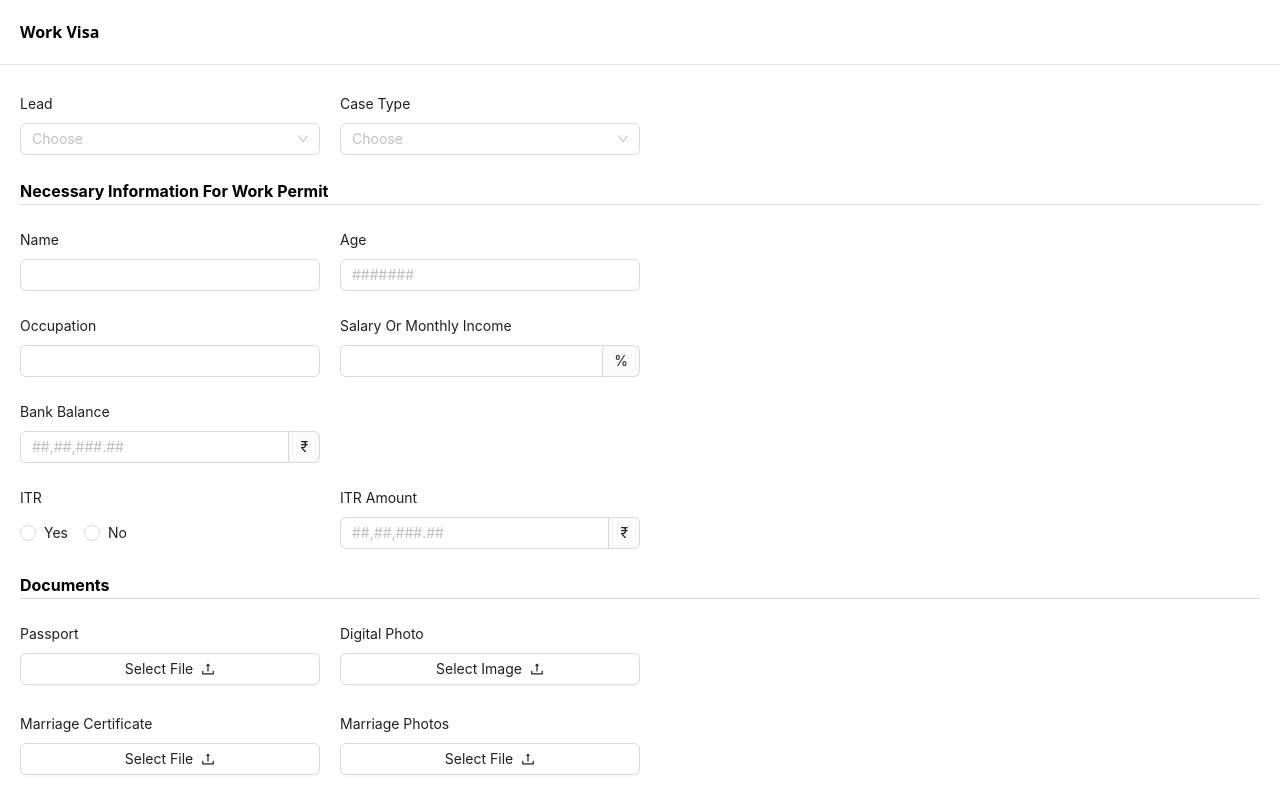
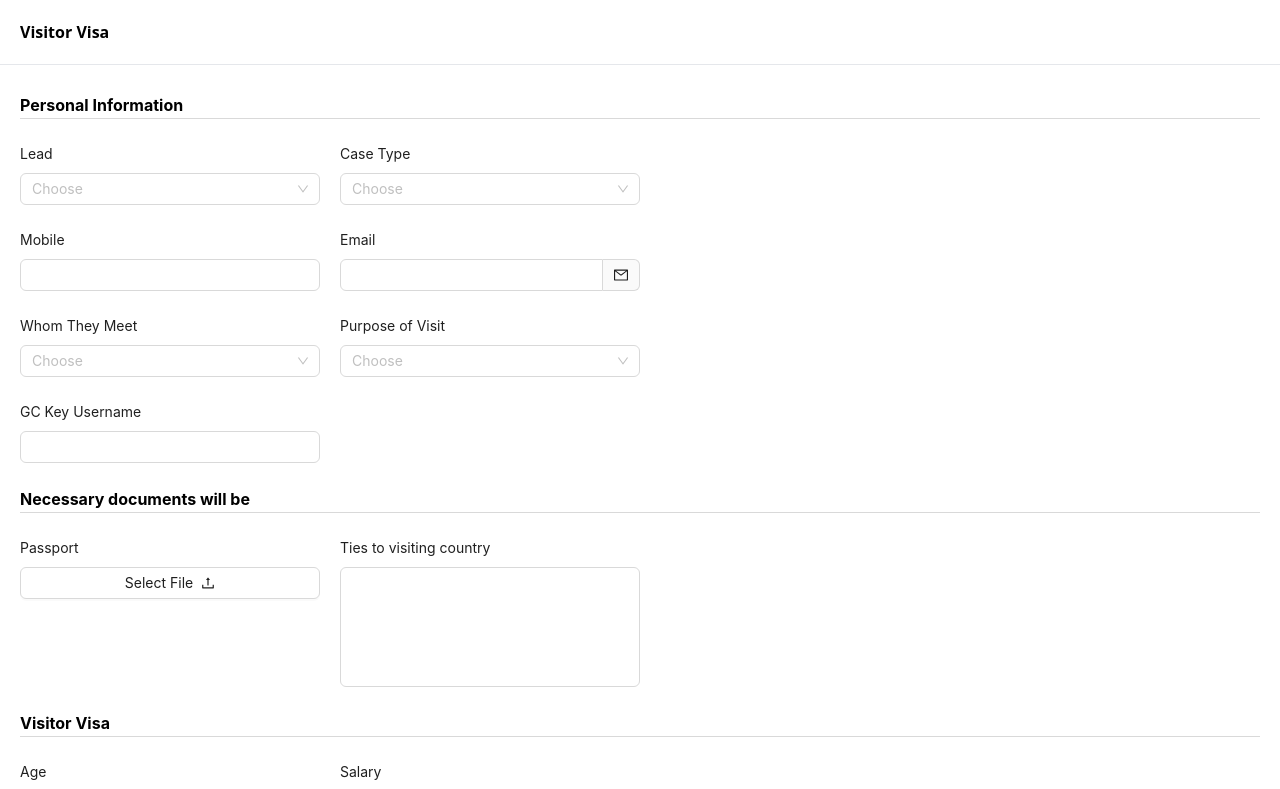
Before and after one commit to Soundharya2024/visa-management-TIC, a React (Vite) app: page / in a window 1280 px wide. Shown: the top 789 px of the page. Built offline with nearby package versions, Linux system fonts and the light colour scheme.

Commit message:
Recent Form updated for view

```diff
--- a/src/App.jsx
+++ b/src/App.jsx
@@ -11,7 +11,7 @@ import VisitorVisa from "./components/VisitorVisa";
 const App = () => {
   return (
     <>
-      <WorkVisa />
+      <VisitorVisa />
     </>
   );
 };
```
